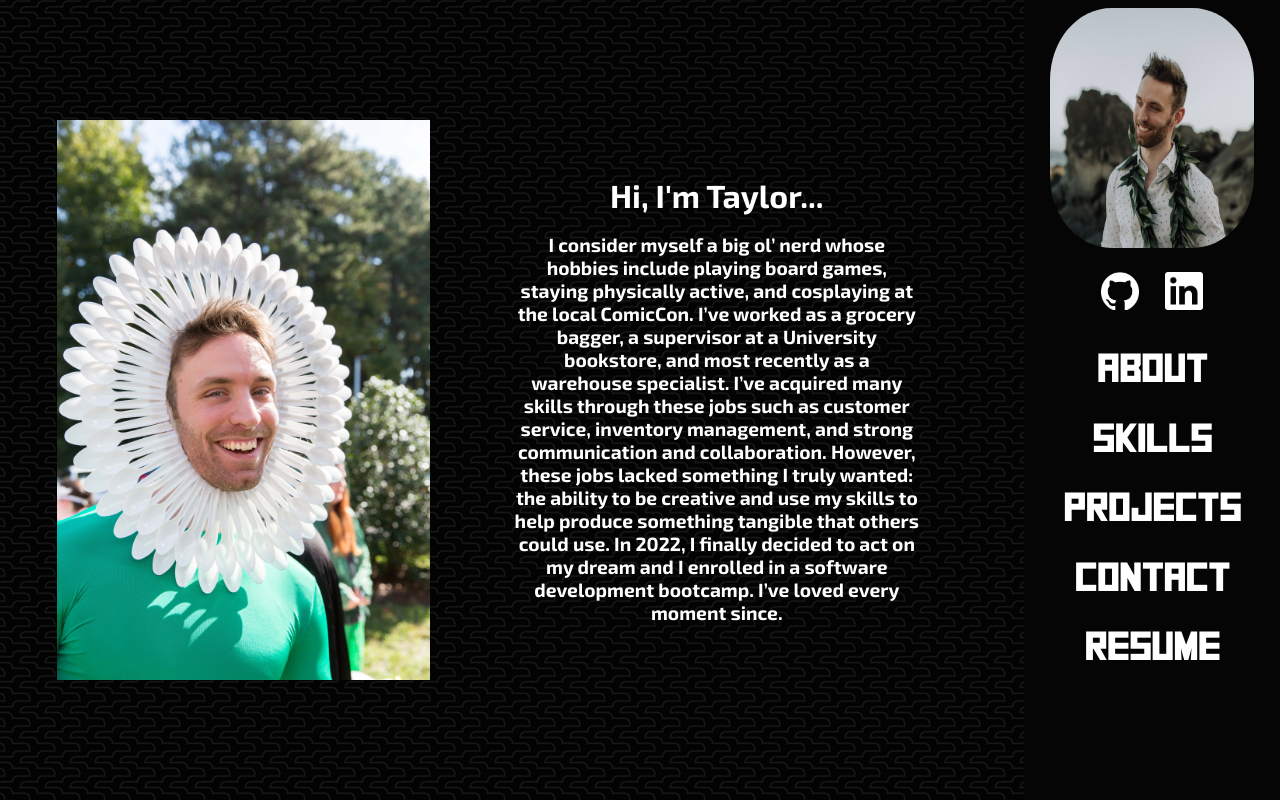
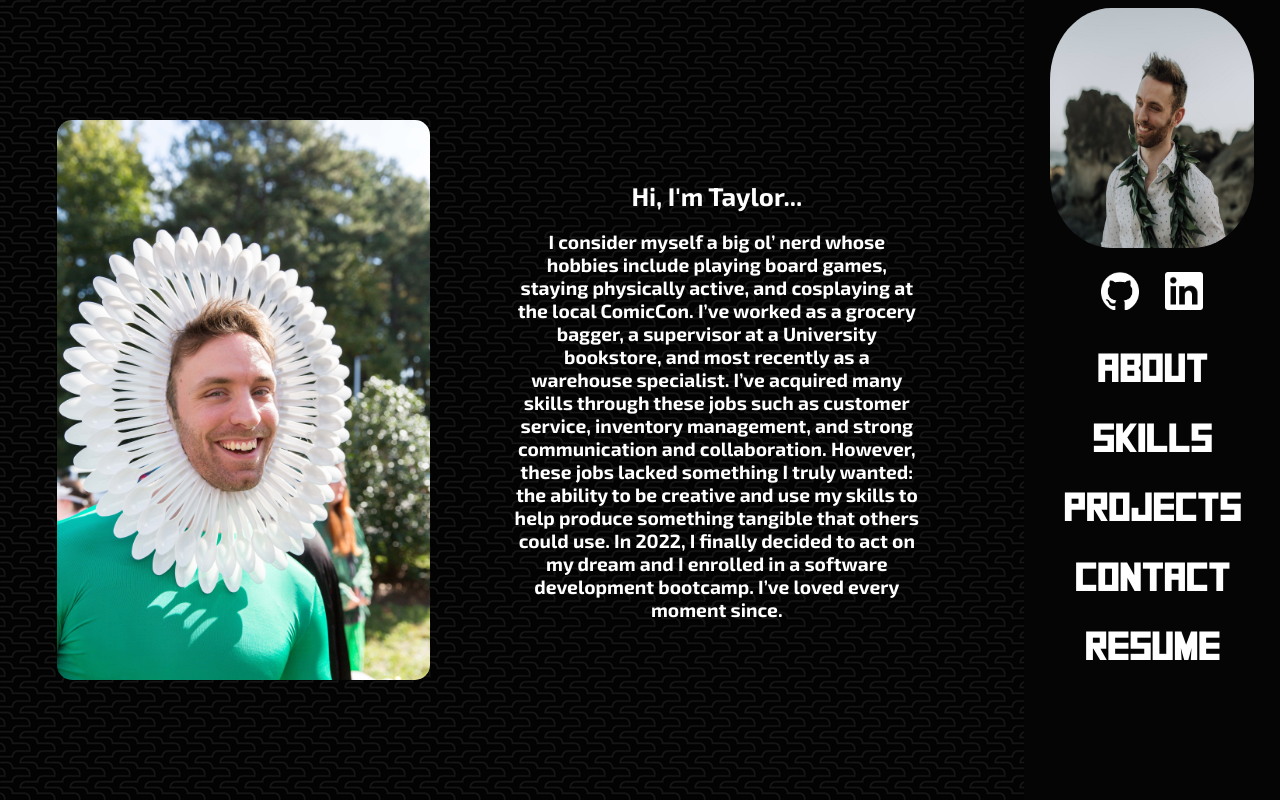
Before and after one commit to TBN00/Portfolio, a React (Create React App) app: page / in a window 1280 px wide. Both pictures are taken after a click on the element "About". Built offline with nearby package versions, Linux system fonts and the light colour scheme.

Commit message:
more styling and scaling

```diff
--- a/src/Components/About.js
+++ b/src/Components/About.js
@@ -29,13 +29,13 @@ export const About = () => {
                         className={index === counter ? "image active" : "image"}
                         src={pic}
                         style={{
-                            zIndex: `-${index + 1}`
+                            zIndex: `-${index + 1}`, borderRadius: "15px"
                         }}
                     />
                 ))}
                 </div>
                 <div style={{userSelect: 'none', width: '40vw' }}>
-                    <h1>Hi, I'm Taylor...</h1>
+                    <h1 style={{fontSize: "2vw"}}>Hi, I'm Taylor...</h1>
                     <br />
                     <h2 style={{fontSize: "1.5vw"}}>
                         I consider myself a big ol’ nerd whose hobbies include playing board games,
--- a/src/Components/Projects.js
+++ b/src/Components/Projects.js
@@ -14,12 +14,12 @@ export const Projects = () => {
     return (
         <div style={{display: 'flex', alignItems: 'center',flexDirection: 'column', flexWrap: 'wrap', width: "80vw"}}>
             <div className="buttonPanel">
-                <div style={{backgroundColor: projectState === 'Journeyal' && 'rgb(20, 20, 20)'}} onClick={() => setProjectState('Journeyal')} className="button">Journeyal</div>
-                <div style={{backgroundColor: projectState === 'Ecards' && 'rgb(20, 20, 20)'}} onClick={() => setProjectState('Ecards')} className="button">E-Cards</div>
-                <div style={{backgroundColor: projectState === 'Trivia' && 'rgb(20, 20, 20)'}} onClick={() => setProjectState('Trivia')} className="button">Trivia</div>
-                <div style={{backgroundColor: projectState === 'Pokedex' && 'rgb(20, 20, 20)'}} onClick={() => setProjectState('Pokedex')} className="button">Pokédex</div>
-                <div style={{backgroundColor: projectState === 'Itunes' && 'rgb(20, 20, 20)'}} onClick={() => setProjectState('Itunes')} className="button">Itunes Search</div>
-                <div style={{backgroundColor: projectState === 'Albums' && 'rgb(20, 20, 20)'}} onClick={() => setProjectState('Albums')} className="button">Album Directory</div>
+                <div style={{backgroundColor: projectState === 'Journeyal' && 'rgb(20, 20, 20)', fontSize: "2vw"}} onClick={() => setProjectState('Journeyal')} className="button">Journeyal</div>
+                <div style={{backgroundColor: projectState === 'Ecards' && 'rgb(20, 20, 20)', fontSize: "2vw"}} onClick={() => setProjectState('Ecards')} className="button">E-Cards</div>
+                <div style={{backgroundColor: projectState === 'Trivia' && 'rgb(20, 20, 20)', fontSize: "2vw"}} onClick={() => setProjectState('Trivia')} className="button">Trivia</div>
+                <div style={{backgroundColor: projectState === 'Pokedex' && 'rgb(20, 20, 20)', fontSize: "2vw"}} onClick={() => setProjectState('Pokedex')} className="button">Pokédex</div>
+                <div style={{backgroundColor: projectState === 'Itunes' && 'rgb(20, 20, 20)', fontSize: "2vw"}} onClick={() => setProjectState('Itunes')} className="button">Itunes Search</div>
+                <div style={{backgroundColor: projectState === 'Albums' && 'rgb(20, 20, 20)', fontSize: "2vw"}} onClick={() => setProjectState('Albums')} className="button">Album Directory</div>
             </div>
             <div className='projectContainer'>
                         {projectState === 'Journeyal' ? <Journeyal /> :
```
